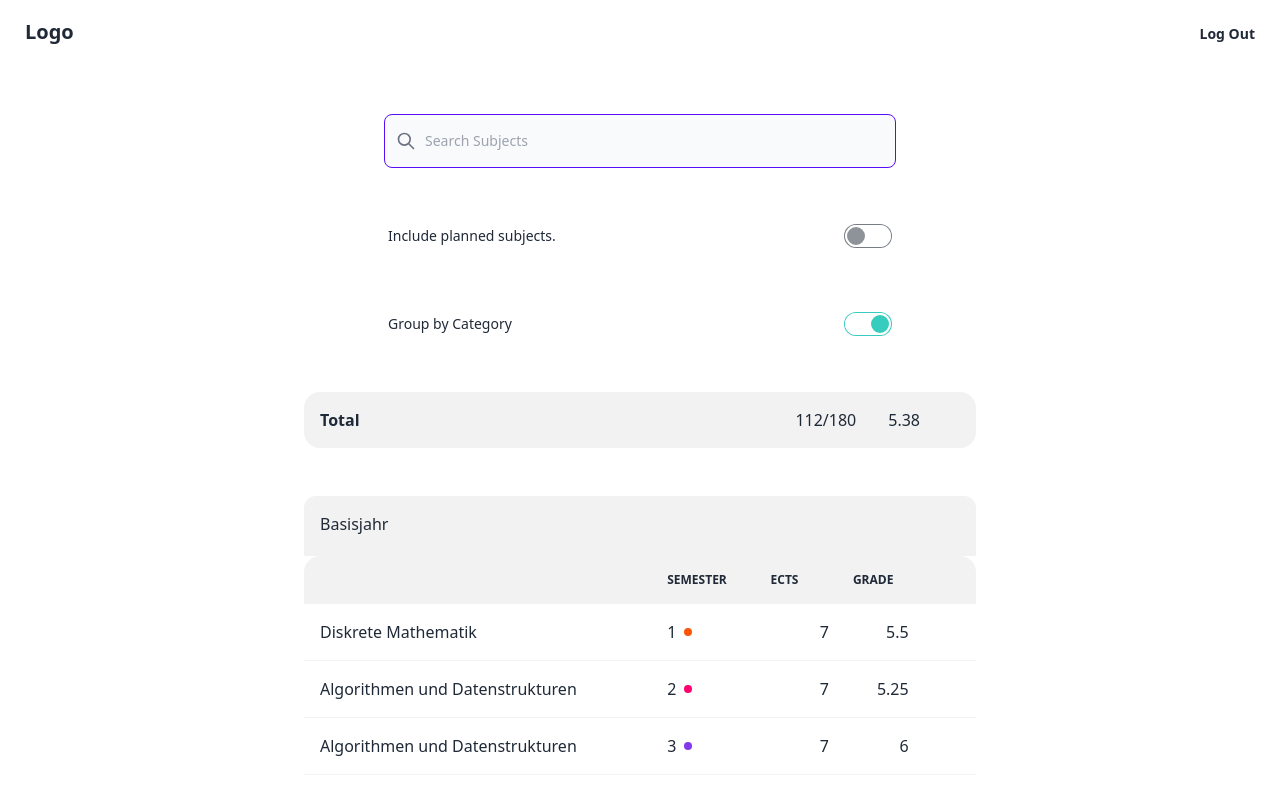
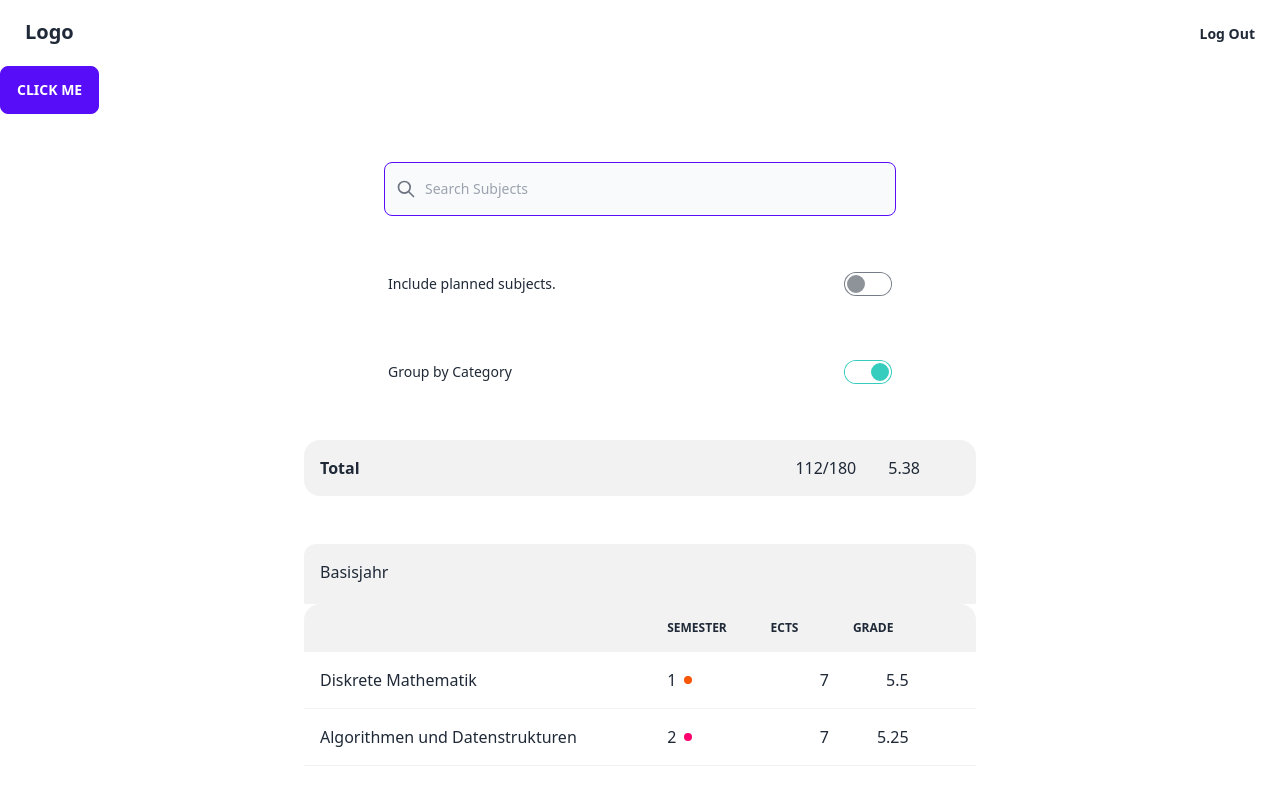
Before and after one commit to markbeep/Stupl, a React (Create React App) app in the folder frontend/: page /home in a window 1280 px wide. Shown: the top 786 px of the page. Built offline with nearby package versions, Linux system fonts and the light colour scheme; sample sign-in values are in the browser's storage.

Commit message:
charles commit

```diff
--- a/frontend/src/pages/HomePage.tsx
+++ b/frontend/src/pages/HomePage.tsx
@@ -31,6 +31,11 @@ const HomePage = () => {
   //   getAllSubjects();
   // }, []);
 
+  const getSubjets = async () => {
+    const subs = await getAllSubjects(token);
+    console.log(subs);
+  };
+
   return (
     <DisplayOptionsContext.Provider
       value={{
@@ -40,12 +45,9 @@ const HomePage = () => {
     >
       <div className="pb-12">
         <Navbar></Navbar>
-        {/* <button
-          className="btn btn-primary"
-          onClick={() => getAllSubjects(token).then(console.log)}
-        >
+        <button className="btn btn-primary" onClick={getSubjets}>
           Click me
-        </button> */}
+        </button>
         <div className="mt-12 max-w-lg mx-auto">
           <SearchBar></SearchBar>
         </div>
--- a/frontend/src/pages/Yanick.tsx
+++ b/frontend/src/pages/Yanick.tsx
@@ -1,3 +1,4 @@
+import axios from "axios";
 import { useState } from "react";
 import Collapsible from "../components/Collapsible";
 import { requirementsData, RequirementsData } from "../data/yanick_data";
@@ -10,6 +11,13 @@ export const Yanick = () => {
       </div>
     </div>
   );
+};
+
+export const getAllRequirements = async (token: string) => {
+  console.log("is this working?");
+  const response = axios.get("api/get_requirements/");
+  console.log(response);
+  return response;
 };
 
 export const RequirementsCollapsible = () => {
```
